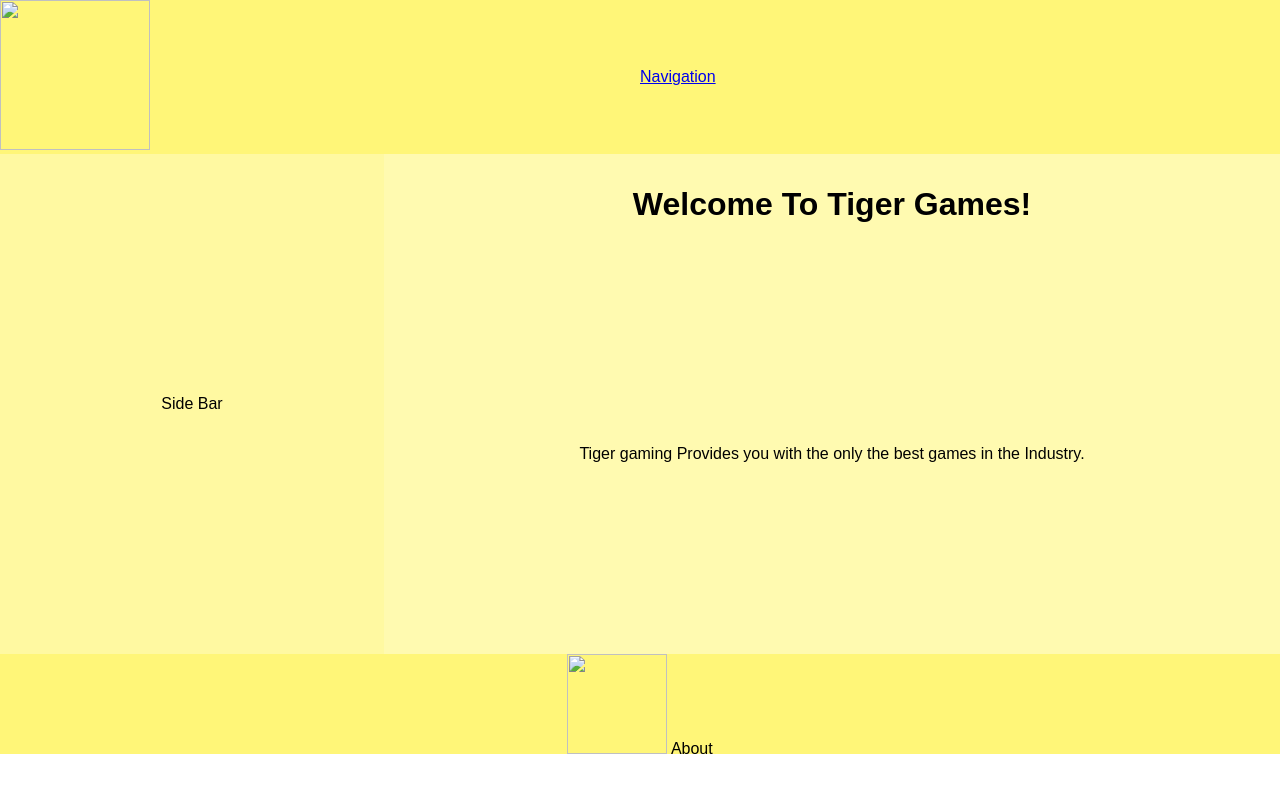
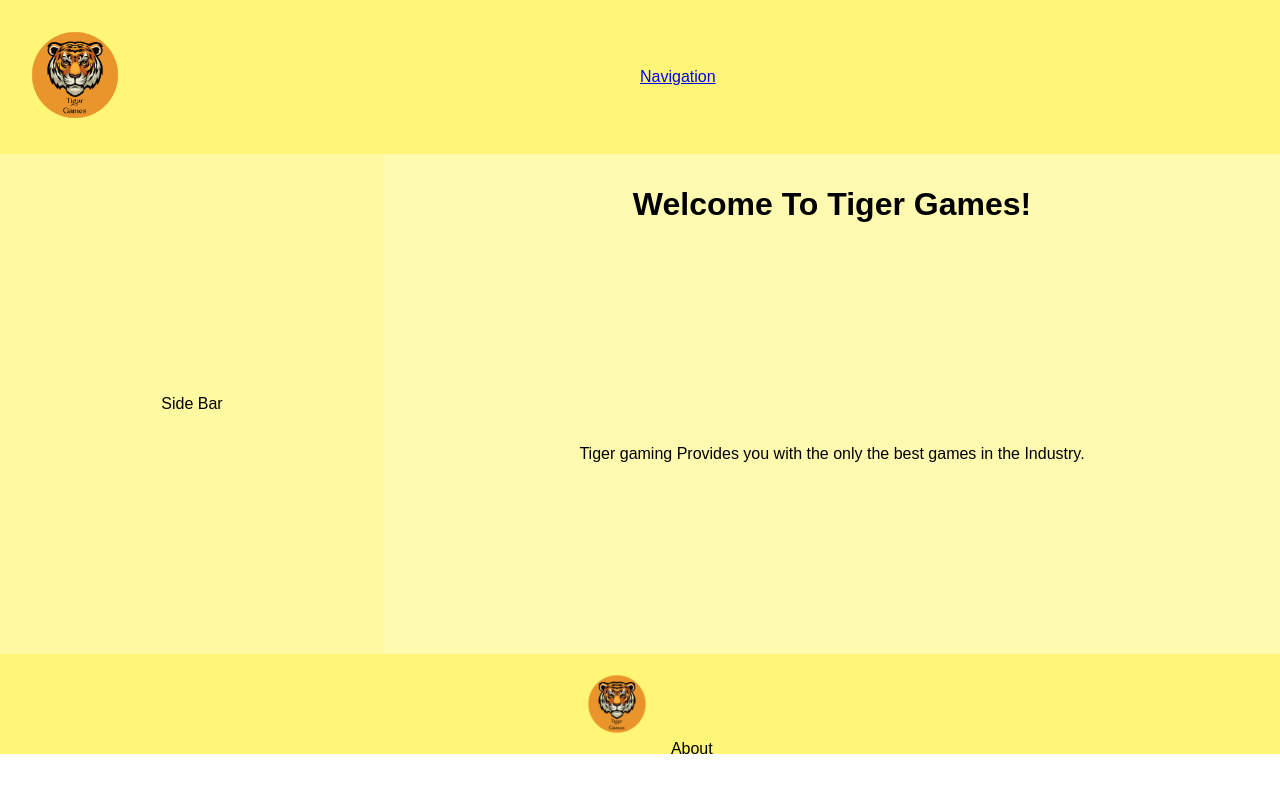
Before and after one commit to emmanueldavidtan/emman-srepository, a plain HTML site: page index.html in a window 1280 px wide. Drawn offline with Linux system fonts and the light colour scheme.

Commit message:
Update index.html

```diff
--- a/index.html
+++ b/index.html
@@ -9,7 +9,7 @@
     <body>
         <div id="logo-nav-div">
             <div id="logo-div">
-                <img src="img/logo.png" width="150px" height="150px">
+                <img src="logo.png" width="150px" height="150px">
             </div>
             <div id="nav-div">
                 <a href="https://www.jollibeefoods.com/">Navigation</a>
@@ -27,7 +27,7 @@
             </div>
         </div>
         <div id="footer-div">
-            <img src="img/logo.png" width="100px" height="100px" >
+            <img src="logo.png" width="100px" height="100px" >
             About
         </div>
     </body>
```
